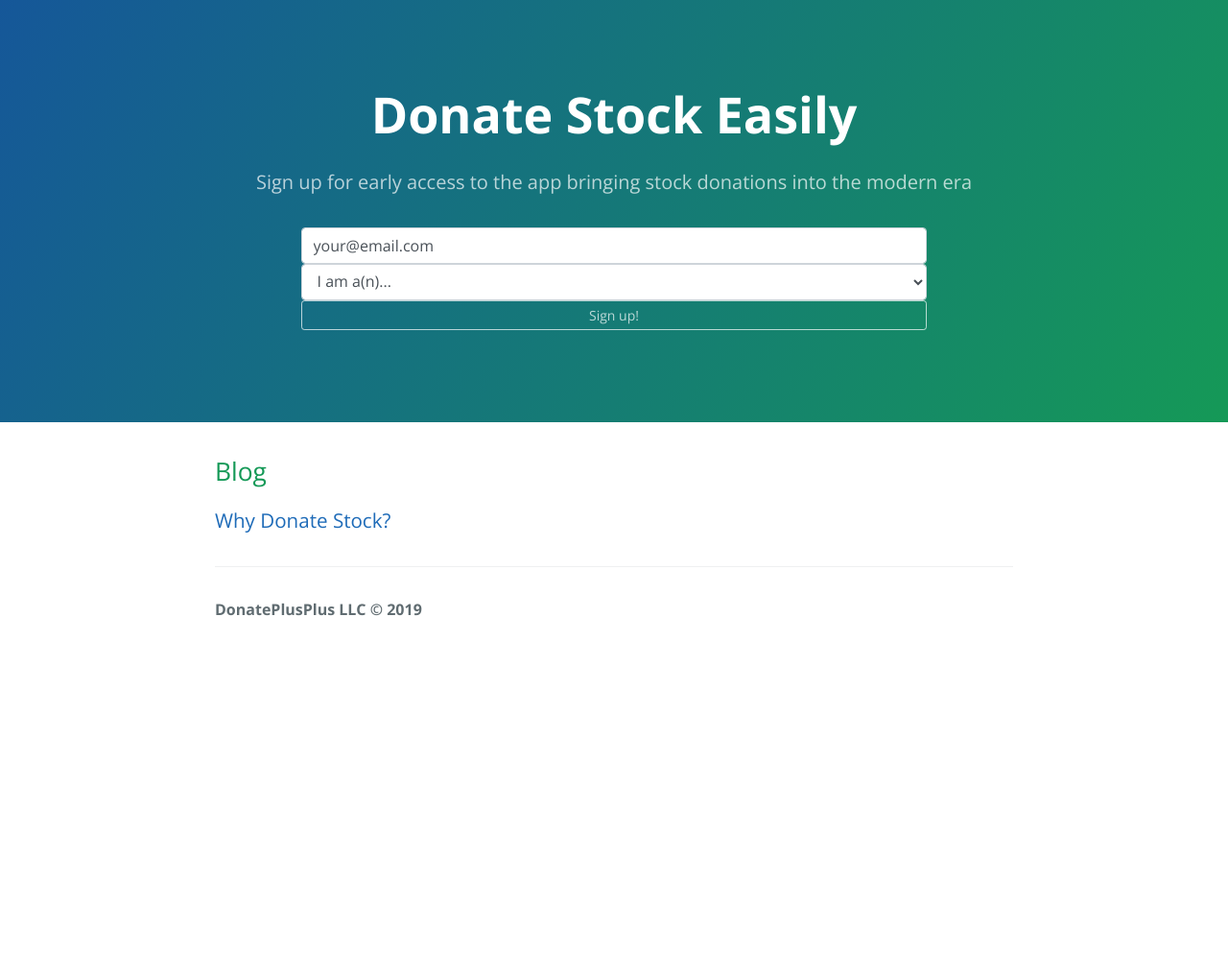
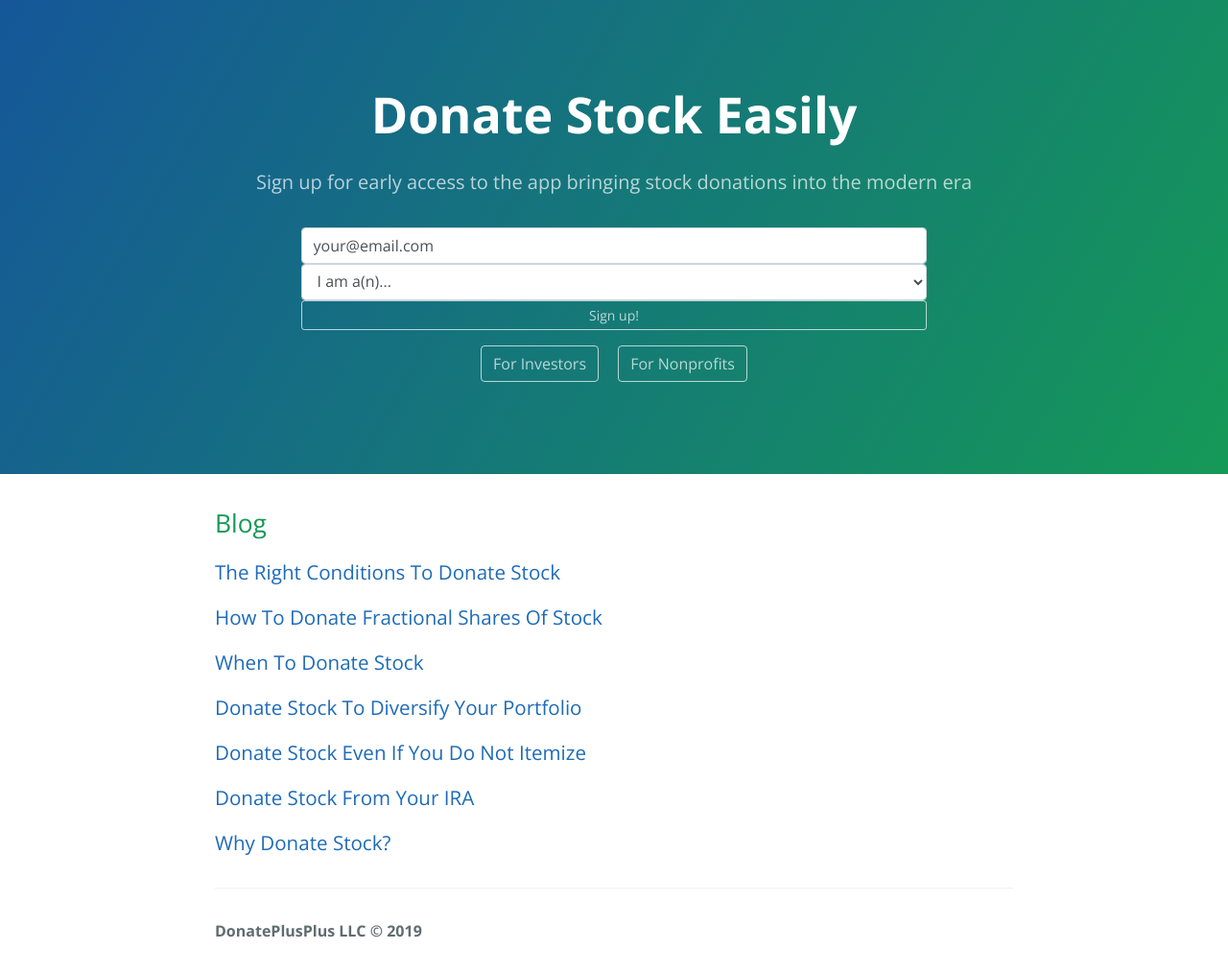
Before and after one commit to brntsllvn/donate-stock, a Jekyll site: the page built from index.md, in a window 1280 px wide. Shown: the whole page at 96% size. Built offline with Jekyll 4.4.1, drawn with Linux system fonts in a browser that asks for light colours; before the commit the page ends 900 px from its top, so only the background shows below that.

Commit message:
update article; add favicon; add future post stubs

```diff
--- a/_layouts/default.html
+++ b/_layouts/default.html
@@ -18,6 +18,8 @@
     <meta name="theme-color" content="#157878">
     <meta name="apple-mobile-web-app-status-bar-style" content="black-translucent">
     <link rel="stylesheet" href="{{ '/assets/css/style.css?v=' | append: site.github.build_revision | relative_url }}">
+
+    <link rel="shortcut icon" type="image/png" href="/img/favicon.png">
 
     <style>
       form {
@@ -128,6 +128,9 @@
 
       <!--End mc_embed_signup-->
 
+      <a class="btn">For Investors</a>
+      <a class="btn">For Nonprofits</a>
+
     </header>
 
     <main id="content" class="main-content" role="main">
--- /dev/null
+++ b/_posts/2019-02-09-why-donate-stock.markdown
@@ -0,0 +1,26 @@
+---
+layout: post
+title:  "Why Donate Stock?"
+date:   2019-02-08
+---
+
+When donating stock, you avoid paying tax.
+
+Money you would normally pay to the federal government - tax on capital gains - goes directly to your choice nonprofit.
+
+Donating stock directly (under the right circumstances) results in a bigger donation and a bigger deduction versus selling the same stock, paying capital gains tax and donating the proceeds.
+
+Below is a comparison of donating stock versus selling stock, then donating the cash proceeds.
+
+<img src="/img/why-donate-stock/sell-then-donate.png" alt="An illustration of selling stock then donating the proceeds after paying tax. I highlight in red the tax that must be paid to the federal government.">
+
+<img src="/img/why-donate-stock/donate-directly.png" alt="An illustration of donating stock directly.">
+
+<img src="/img/why-donate-stock/comparison.png" alt="I summarize the two methods of donating - selling stock then donating the proceeds versus donating the stock directly - succinctly with a thumbs up next to donating stock.">
+
+Notes and assumptions
++ The donor [itemizes](https://www.irs.gov/taxtopics/tc501) her taxes.
++ The [Capital Gain Tax Rate](https://www.irs.gov/taxtopics/tc409) is 20% plus 3.8% Medicare [Net Investment Income Tax](https://www.irs.gov/newsroom/questions-and-answers-on-the-net-investment-income-tax).
++ No state or local taxes factored in.
++ The donor has not bumped into the [AGI deduction limits](https://www.irs.gov/charities-non-profits/charitable-organizations/charitable-contribution-deductions).
++ Calculations are mine. Send corrections to <brent@donatestock.io>.
--- /dev/null
+++ b/_posts/2020-02-06-diversify-by-donating.markdown
@@ -0,0 +1,4 @@
+---
+layout: post
+title:  "Donate Stock From Your IRA"
+---
--- /dev/null
+++ b/_posts/2020-02-06-donate-stock-even-if-you-do-not-itemize.markdown
@@ -0,0 +1,4 @@
+---
+layout: post
+title:  "Donate Stock Even If You Do Not Itemize"
+---
--- /dev/null
+++ b/_posts/2020-02-06-donate-stock-from-your-ira.markdown
@@ -0,0 +1,4 @@
+---
+layout: post
+title:  "Donate Stock To Diversify Your Portfolio"
+---
--- /dev/null
+++ b/_posts/2020-02-06-how-to-donate-fractional-shares-of-stock.markdown
@@ -0,0 +1,4 @@
+---
+layout: post
+title:  "When To Donate Stock"
+---
--- /dev/null
+++ b/_posts/2020-02-06-when-to-donate-stock.markdown
@@ -0,0 +1,4 @@
+---
+layout: post
+title:  "How To Donate Fractional Shares Of Stock"
+---
--- /dev/null
+++ b/_posts/2020-02-09-the-right-conditions-to-donate-stock.markdown
@@ -0,0 +1,4 @@
+---
+layout: post
+title:  "The Right Conditions To Donate Stock"
+---
```
Also changed, not shown: other parts of _layouts/default.html (+0 -2 lines), _posts/2019-02-05-why-donate-stock.markdown (deleted, +0 -7 lines), img/donate-vs-sell.png (deleted), img/favicon.png (added), img/why-donate-stock/comparison.png (added), img/why-donate-stock/donate-directly.png (added), img/why-donate-stock/sell-then-donate.png (added).
